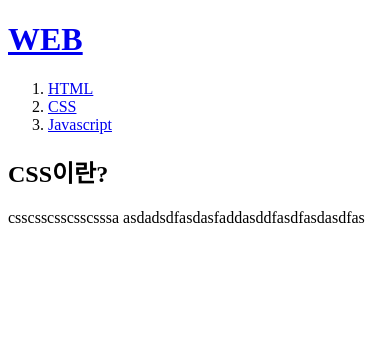
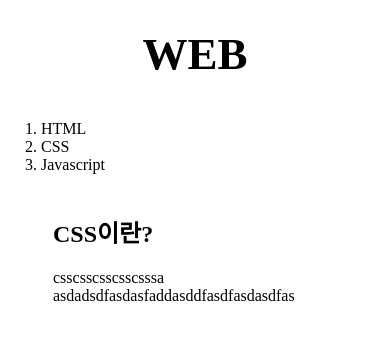
Before and after one commit to skysoon33/webtest, a plain HTML site: page 2.html in a window 390 px wide. Drawn offline with Linux system fonts and the light colour scheme.

Commit message:
Add files via upload

```diff
--- a/2.html
+++ b/2.html
@@ -2,17 +2,22 @@
 <html>
     <head>
         <title>web1-CSS</title>
-        <meta chatset="utf-8>"
+        <meta chatset="utf-8">
+        <link rel="stylesheet" href="style.css">
     </head>
 
     <body>
-        <h1><a href="index.html">WEB</a></h1>
-        <ol>
+        <h1><a href="index.html">WEB</font></a></h1>
+        <div id="grid">
+          <ol>
             <li><a href="1.html">HTML</a></li>
-            <li><a href="2.html">CSS</a></li>
+            <li><a href="2.html">CSS</font></a></li>
             <li><a href="3.html">Javascript</a></li>
-        </ol>
-        <h2>CSS이란?</h2>
-        <p>csscsscsscsscsssa asdadsdfasdasfaddasddfasdfasdasdfas</p>
+          </ol>
+          <div id="article">
+            <h2>CSS이란?</h2>
+            <p>csscsscsscsscsssa asdadsdfasdasfaddasddfasdfasdasdfas</p>
+          </div>
+        </div>
     </body>
 </html>
--- /dev/null
+++ b/style.css
@@ -0,0 +1,43 @@
+<style>
+  body {
+    margin: 0;
+  }
+  a {
+    color:black;
+    text-decoration: none;
+  }
+  h1 {
+    font-size:45px;
+    text-align: center;
+    border-bottom: 1px solid gray;
+    margin: 0;
+    padding: 20px;
+  }
+  ol {
+    border-right: 1px solid gray;
+    width: 100px;
+    margin: 0;
+    padding: 20px;
+  }
+  #grid{
+    display: grid;
+    grid-template-columns: 150px 1fr;
+  }
+  #grid ol{
+    padding-left: 33px;
+  }
+  #grid #article{
+    padding-left: 45px;
+  }
+  @media(max-width: 600px){
+    #grid{
+      display: block;
+    }
+    ol{
+      border-right  : none;
+    }
+    h1{
+      border-bottom: none;
+    }
+  }
+</style>
```
Also changed, not shown: 1.html (+8 -1 lines), 3.html (+8 -0 lines), box.html (added, +21 -0 lines), grid.html (added, +24 -0 lines), index.html (+3 -3 lines).
